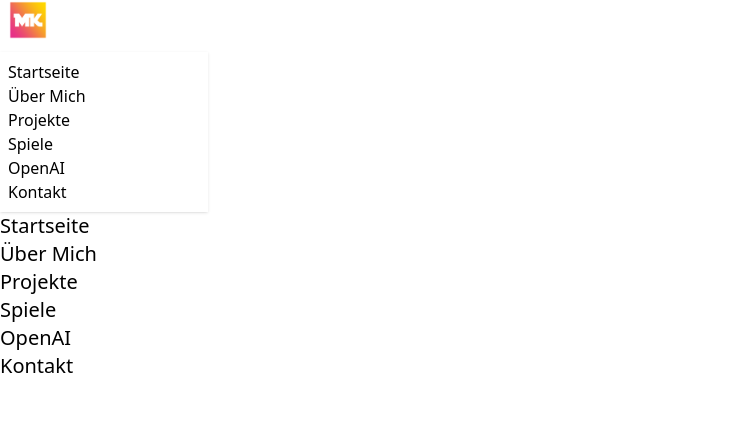
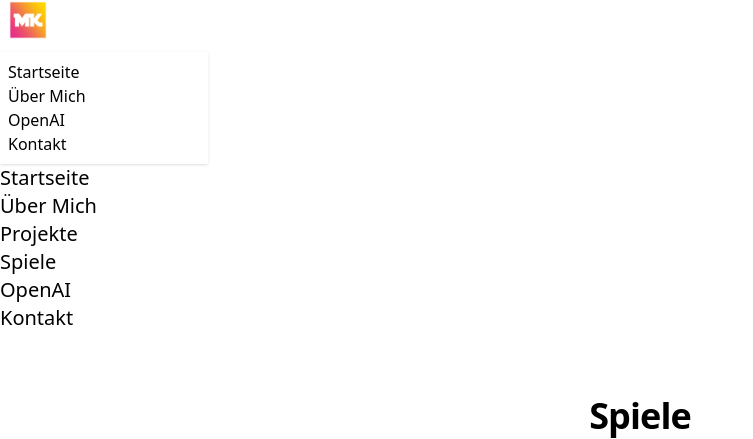
Before and after one commit to dessher0/personal-website, a Flask app: template skeleton/templates/general/games.html in a window 1280 px wide. Shown: the top 439 px of the page, without its empty margins (0-753 px from the left). Run offline with Flask 2, Linux system fonts and the light colour scheme; the template is opened without the code that fills it, so the values that code supplies are empty; style sheets or scripts are compiled from the project's sources; some libraries are stand-ins or nearby versions.

Commit message:
Updated files

```diff
--- a/skeleton/templates/parts/navbar.html
+++ b/skeleton/templates/parts/navbar.html
@@ -33,8 +33,8 @@
 				class="menu dropdown-content mt-3 p-2 shadow bg-base-100 rounded-box w-52">
 				<li><a href="/">Startseite</a></li>
 				<li><a href="/about">Über Mich</a></li>
-				<li><a disabled href="/projects">Projekte</a></li>
-				<li><a disabled href="/games">Spiele</a></li>
+				<!-- <li><a href="/projects">Projekte</a></li>
+				<li><a href="/games">Spiele</a></li> -->
 				<li><a href="/openai">OpenAI</a></li>
 				<li><a href="/contact">Kontakt</a></li>
 			</ul>
```
Also changed, not shown: skeleton/static/src/input.css (+4 -4 lines).
